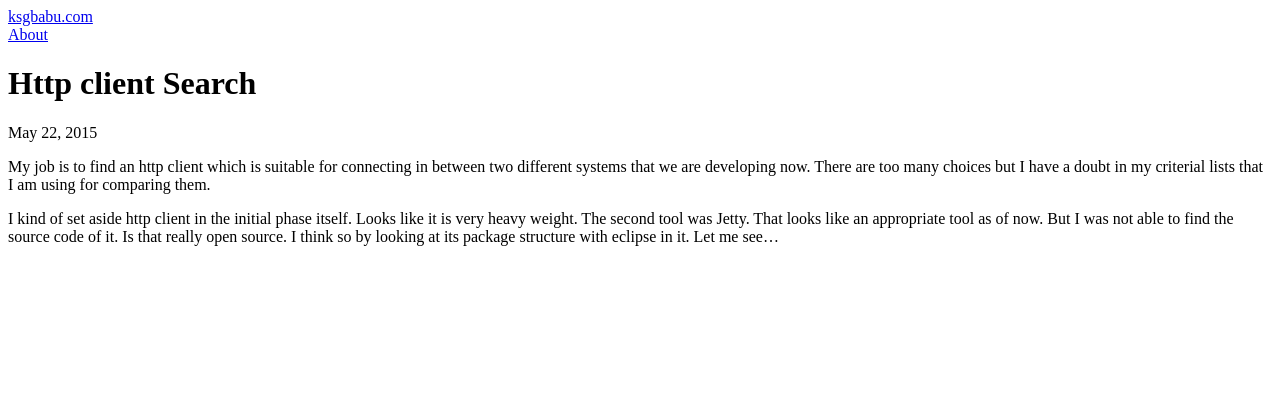
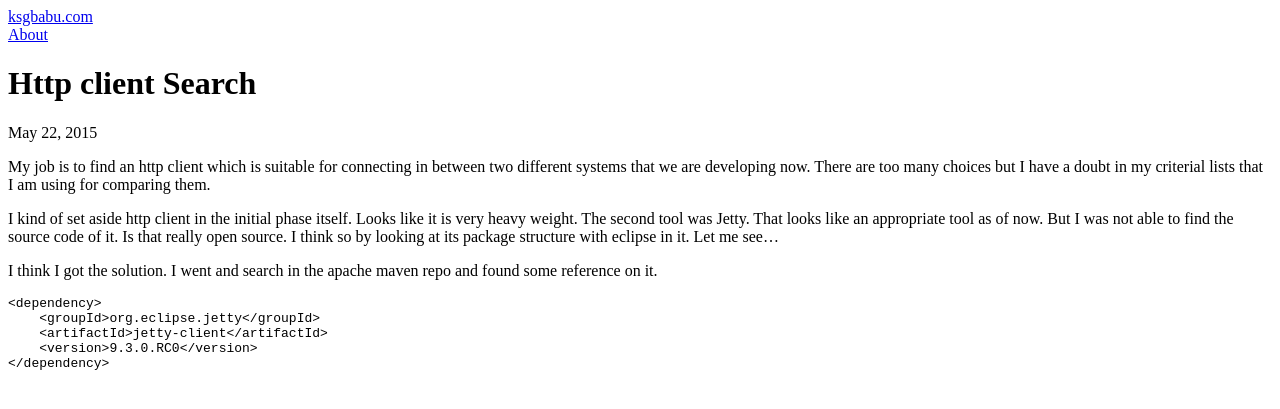
Before and after one commit to ksgbabu/ksgbabu.github.io, a Jekyll site: the page built from _posts/2015-05-22-Http-Client-Search.markdown, in a window 1280 px wide. Shown: the top 409 px of the page. Built offline with Jekyll 4.4.1, drawn with Linux system fonts in a browser that asks for light colours.

Commit message:
Http client maven repo details added

```diff
--- a/_posts/2015-05-22-Http-Client-Search.markdown
+++ b/_posts/2015-05-22-Http-Client-Search.markdown
@@ -8,3 +8,11 @@ categories: http client
 My job is to find an http client which is suitable for connecting in between two different systems that we are developing now.  There are too many choices but I have a doubt in my criterial lists that I am using for comparing them.
 
 I kind of set aside http client in the initial phase itself.  Looks like it is very heavy weight.  The second tool was Jetty.  That looks like an appropriate tool as of now.  But I was not able to find the source code of it.  Is that really open source.  I think so by looking at its package structure with eclipse in it.  Let me see...
+
+I think I got the solution.  I went and search in the apache maven repo and found some reference on it.
+
+	<dependency>
+	    <groupId>org.eclipse.jetty</groupId>
+	    <artifactId>jetty-client</artifactId>
+	    <version>9.3.0.RC0</version>
+	</dependency>
```
